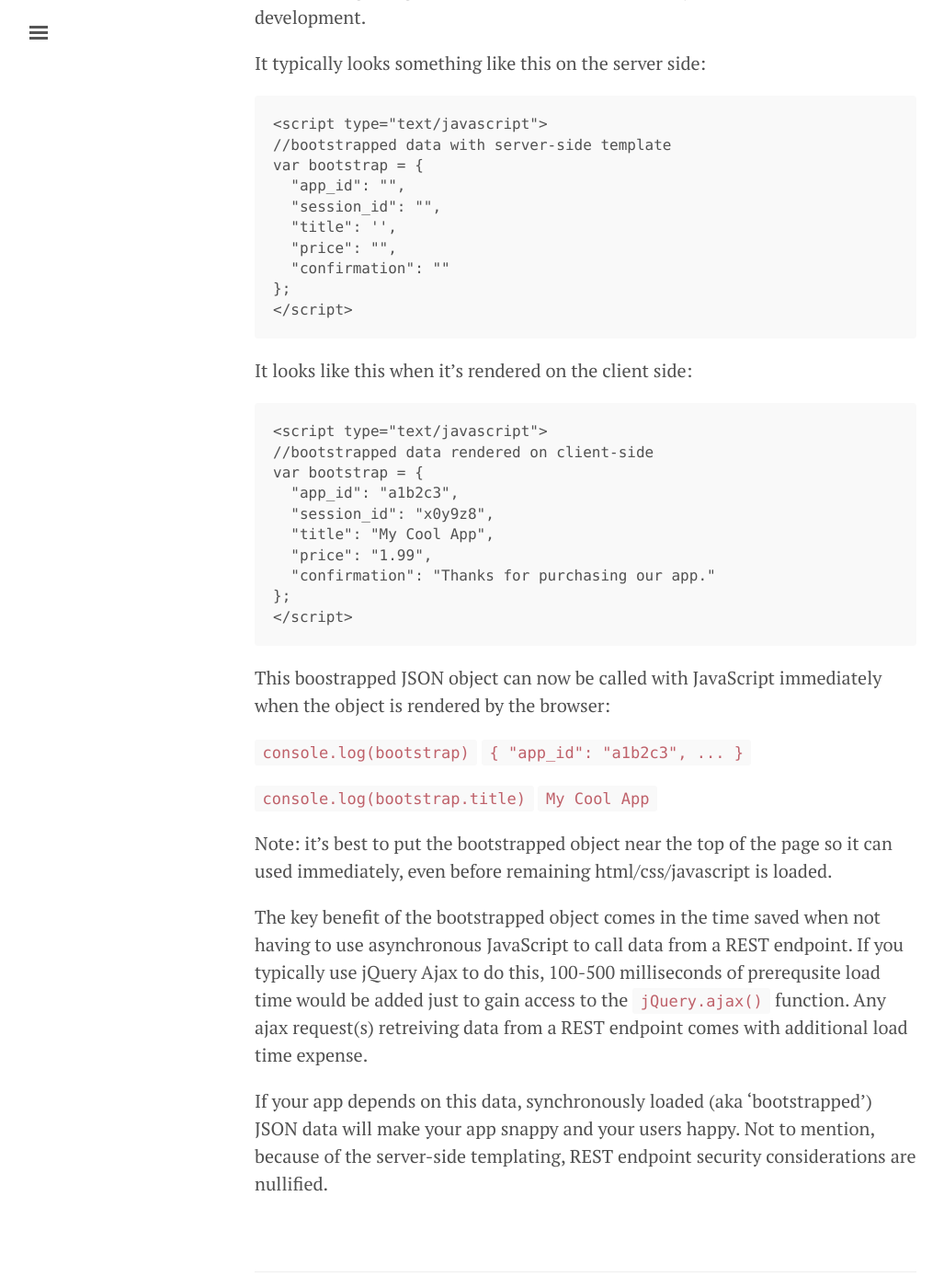
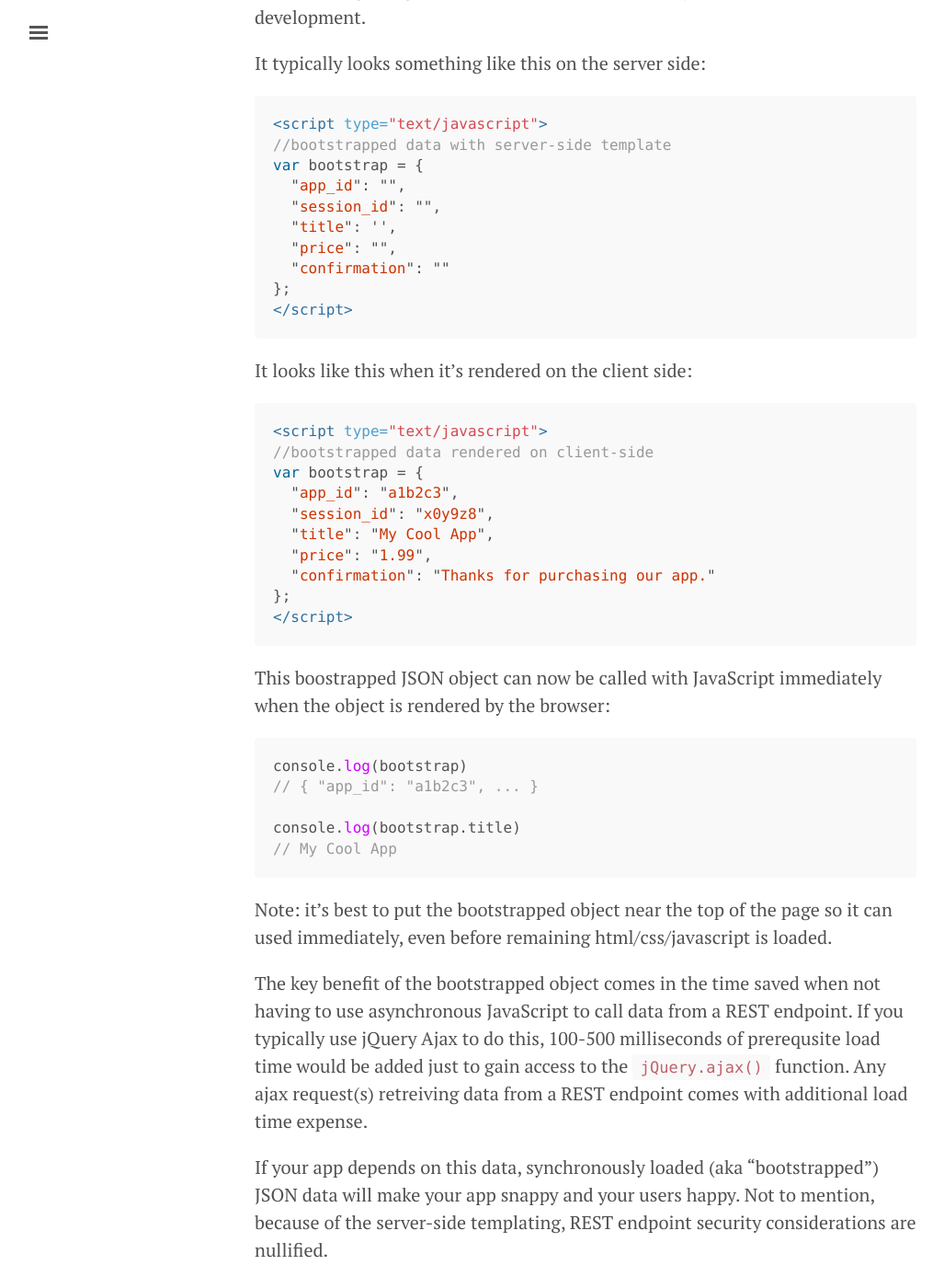
Before and after one commit to json-com/json-com.github.io, a Jekyll site: the page built from _posts/2013-12-11-bootstrap-data-to-a-page.md, in a window 1280 px wide and 1400 px high, scrolled down 678 px. Shown: the whole window at 92% size, without its empty margins (3-1030 px from the left). Built offline with Jekyll 4.4.1, drawn with Linux system fonts in a browser that asks for light colours; some of the changed text lies outside the part shown.

````diff
--- a/_posts/2013-12-11-bootstrap-data-to-a-page.md
+++ b/_posts/2013-12-11-bootstrap-data-to-a-page.md
@@ -19,7 +19,7 @@ redirect_from:
  - /json-tutorial/bootstrap-data-to-a-page/
 ---
 
-What does ‘bootstrapping’ mean exactly? *Hard-coding your data to the
+What does "bootstrapping" mean exactly? *Hard-coding your data to the
 page using synchronous server-side template.*
 
 Most developers face the challenge of sending data from their
@@ -40,40 +40,46 @@ with minimal development.
 
 It typically looks something like this on the server side:
 
-    <script type="text/javascript">
-    //bootstrapped data with server-side template
-    var bootstrap = {
-      "app_id": "{{app_id}}",
-      "session_id": "{{session_id}}",
-      "title": '{{title}}',
-      "price": "{{price}}",
-      "confirmation": "{{confirmation}}"
-    };
-    </script>
+```html
+<script type="text/javascript">
+//bootstrapped data with server-side template
+var bootstrap = {
+  "app_id": "{{app_id}}",
+  "session_id": "{{session_id}}",
+  "title": '{{title}}',
+  "price": "{{price}}",
+  "confirmation": "{{confirmation}}"
+};
+</script>
+```
 
 It looks like this when it’s rendered on the client side:
 
-    <script type="text/javascript">
-    //bootstrapped data rendered on client-side
-    var bootstrap = {
-      "app_id": "a1b2c3",
-      "session_id": "x0y9z8",
-      "title": "My Cool App",
-      "price": "1.99",
-      "confirmation": "Thanks for purchasing our app."
-    };
-    </script>
+```html
+<script type="text/javascript">
+//bootstrapped data rendered on client-side
+var bootstrap = {
+  "app_id": "a1b2c3",
+  "session_id": "x0y9z8",
+  "title": "My Cool App",
+  "price": "1.99",
+  "confirmation": "Thanks for purchasing our app."
+};
+</script>
+```
 
 This boostrapped JSON object can now be called with JavaScript
 immediately when the object is rendered by the browser:
 
-`console.log(bootstrap)`
-`{ "app_id": "a1b2c3", ... }`
+```js
+console.log(bootstrap)
+// { "app_id": "a1b2c3", ... }
 
-`console.log(bootstrap.title)`
-`My Cool App`
+console.log(bootstrap.title)
+// My Cool App
+```
 
-Note: it’s best to put the bootstrapped object near the top of the page
+Note: it's best to put the bootstrapped object near the top of the page
 so it can used immediately, even before remaining html/css/javascript is
 loaded.
 
@@ -85,7 +91,7 @@ to the `jQuery.ajax()` function. Any ajax request(s) retreiving data
 from a REST endpoint comes with additional load time expense.
 
 If your app depends on this data, synchronously loaded (aka
-‘bootstrapped’) JSON data will make your app snappy and your users
+"bootstrapped") JSON data will make your app snappy and your users
 happy. Not to mention, because of the server-side templating, REST
 endpoint security considerations are nullified.
 
````
Also changed, not shown: _posts/2013-12-16-send-jsonp-cross-domain-requests.md (+56 -41 lines).
